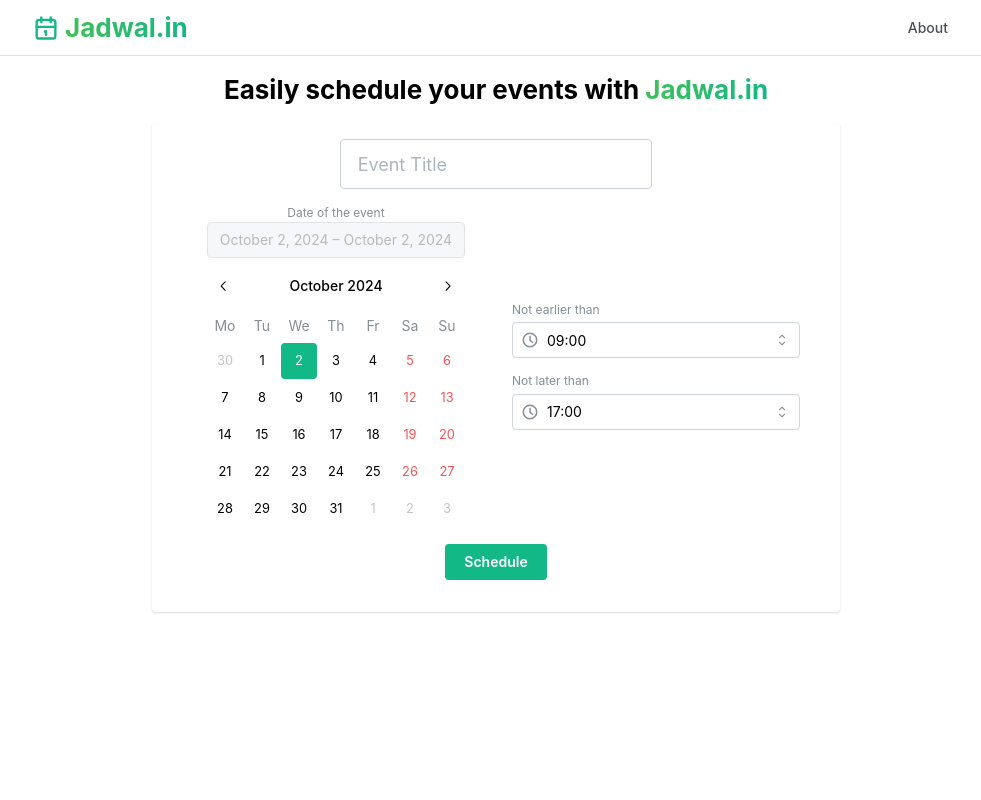
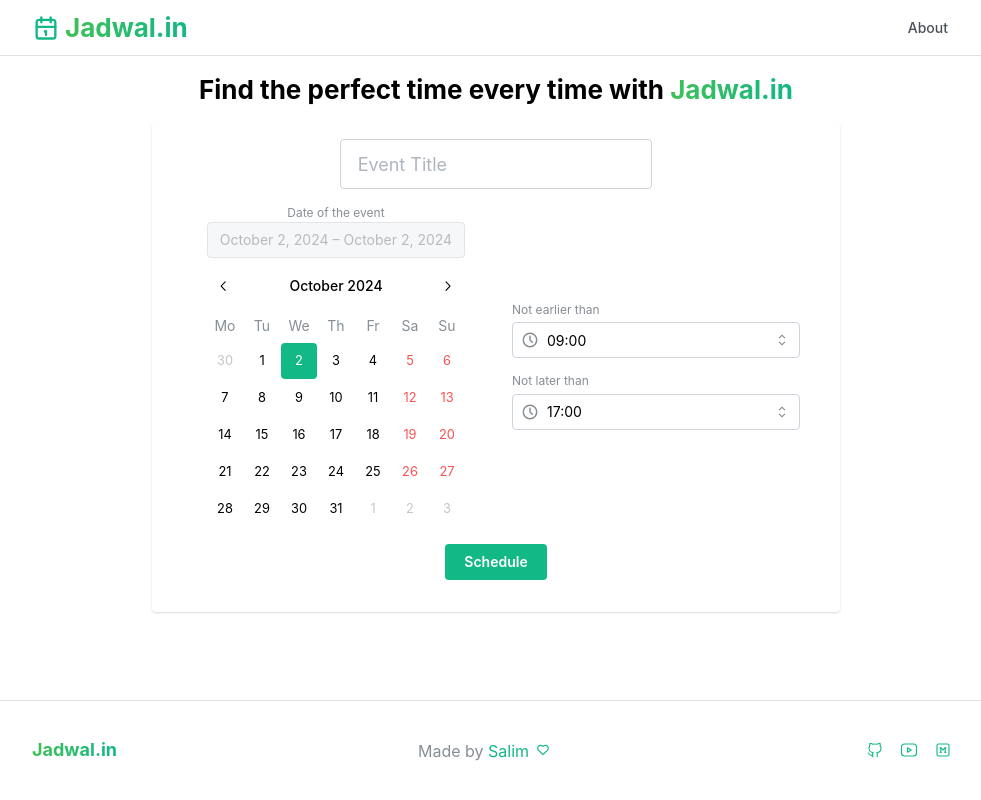
Before and after one commit to minons1/jadwalin, a Next.js app: page / in a window 1280 px wide. Shown: the whole page, without its empty margins (144-1125 px from the left). Built offline with nearby package versions, Linux system fonts and the light colour scheme.

Commit message:
feat: add footer

```diff
--- a/src/app/[id]/page.tsx
+++ b/src/app/[id]/page.tsx
@@ -189,7 +189,7 @@
         <>
           <Flex mt='md' justify='center' align='center' direction='column'>
             <Title>{jadwal.title}</Title>
-            {participant && <Text>Hello, {participant.name}, here&apos;s your availability</Text>}
+            {participant && <Text>Hello, {participant.name}, here&apos;s the availability</Text>}
             {participants && <Text>
               All participants: {participants.map(par => <Code color='teal.5' c='white' key={par.id}>{par.name}</Code>)}
             </Text>}
--- a/src/app/layout.tsx
+++ b/src/app/layout.tsx
@@ -7,12 +7,11 @@
 
 import { MantineProvider } from '@mantine/core'
 import type { Metadata } from 'next'
-import Header from '../components/header'
-import { Notifications } from '@mantine/notifications';
+import Main from '../components/main';
 
 export const metadata: Metadata = {
   title: 'Jadwal.in',
-  description: 'Decide your team schedule easily with Jadwal.in'
+  description: 'Find the perfect time every time with Jadwal.in'
 }
 
 
@@ -30,9 +29,9 @@
         <MantineProvider theme={{
           primaryColor: 'teal'
         }}>
-          <Header />
-          <Notifications />
-          {children}
+          <Main>
+            {children}
+          </Main>
         </MantineProvider>
       </body>
     </html>
--- a/src/app/page.tsx
+++ b/src/app/page.tsx
@@ -92,7 +92,7 @@
   return (
     <Container size="sm" mt='md'>
       <Group justify="center">
-        <Title order={2}>Easily schedule your events with <Text span inherit variant='gradient' gradient={{ from: 'green', to: 'teal', deg: 90 }}>Jadwal.in</Text></Title>
+        <Title order={2}>Find the perfect time every time with <Text span inherit variant='gradient' gradient={{ from: 'green', to: 'teal', deg: 90 }}>Jadwal.in</Text></Title>
       </Group>
       <Paper shadow="xs" px='xl' pb='xl' mt='md'>
         <form onSubmit={form.onSubmit(handleSubmit)}>
--- /dev/null
+++ b/src/components/footer.module.css
@@ -0,0 +1,22 @@
+.footer {
+  /* margin-top: rem(120px);
+  border-top: rem(1px) solid light-dark(var(--mantine-color-gray-2), var(--mantine-color-dark-5)); */
+}
+
+.inner {
+  display: flex;
+  justify-content: space-between;
+  align-items: center;
+  padding-top: var(--mantine-spacing-xl);
+  padding-bottom: var(--mantine-spacing-xl);
+
+  @media (max-width: $mantine-breakpoint-xs) {
+    flex-direction: column;
+  }
+}
+
+.links {
+  @media (max-width: $mantine-breakpoint-xs) {
+    margin-top: var(--mantine-spacing-md);
+  }
+}
--- /dev/null
+++ b/src/components/footer.tsx
@@ -0,0 +1,50 @@
+'use client'
+
+import { Container, Group, ActionIcon, rem, Anchor, Title, Text } from '@mantine/core';
+import { IconBrandYoutube, IconBrandGithub, IconBrandMedium, IconHeart } from '@tabler/icons-react';
+import classes from './footer.module.css';
+import { useRouter } from 'next/navigation';
+
+export default function Footer() {
+  const router = useRouter()
+
+  return (
+    <div className={classes.footer}>
+      <Container className={classes.inner}>
+        <Anchor
+          href='/'
+          underline='never'
+          onClick={(event) => {
+            event.preventDefault()
+            router.push('/')
+          }}
+        >
+          <Title order={4}>
+            <Text span inherit variant='gradient' gradient={{ from: 'green', to: 'teal', deg: 90 }}>Jadwal.in</Text>
+          </Title>
+        </Anchor>
+        <Text c='dimmed'>
+          Made by <Anchor href="https://x.com/minons1_" target="_blank" underline='hover'>Salim</Anchor>
+          <Anchor target='_blank' href='https://t.me/minonz1?text=Hi 👋🏽, loving jadwal.in'>
+            <ActionIcon variant='subtle' size='md'><IconHeart size={14} /></ActionIcon>
+          </Anchor>
+        </Text>
+        <Group gap={0} className={classes.links} align='center' wrap="nowrap">
+          <TheBrandIcon icon={<IconBrandGithub style={{ width: rem(18), height: rem(18) }} stroke={1.5} />} link="https://github.com/minons1" />
+          <TheBrandIcon icon={<IconBrandYoutube style={{ width: rem(18), height: rem(18) }} stroke={1.5} />} link="https://youtube.com/@ngodingrandom" />
+          <TheBrandIcon icon={<IconBrandMedium style={{ width: rem(18), height: rem(18) }} stroke={1.5} />} link="https://medium.com/@salimbinusman" />
+        </Group>
+      </Container>
+    </div>
+  );
+}
+
+function TheBrandIcon({ icon, link }: { icon: React.ReactNode, link: string }) {
+  return (
+    <Anchor href={link} target="_blank" underline='never'>
+      <ActionIcon size='lg' variant='subtle'>
+        {icon}
+      </ActionIcon>
+    </Anchor>
+  )
+}
--- /dev/null
+++ b/src/components/main.tsx
@@ -0,0 +1,26 @@
+'use client'
+
+import { Notifications } from '@mantine/notifications'
+import Header from './header'
+import Footer from './footer'
+import { AppShell } from '@mantine/core'
+
+export default function Main({ children }: { children: React.ReactNode }) {
+  return (
+    <AppShell
+      header={{ height: 56 }}
+      footer={{ height: 100 }}
+    >
+      <AppShell.Header>
+        <Header />
+      </AppShell.Header>
+      <AppShell.Main>
+        <Notifications />
+        {children}
+      </AppShell.Main>
+      <AppShell.Footer>
+        <Footer />
+      </AppShell.Footer>
+    </AppShell>
+  )
+}
```
